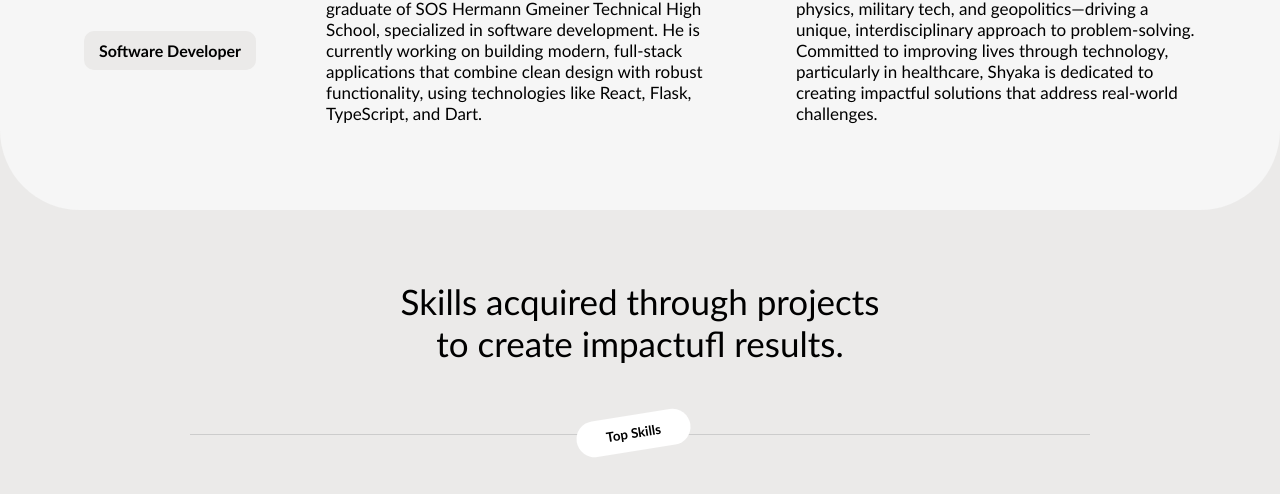
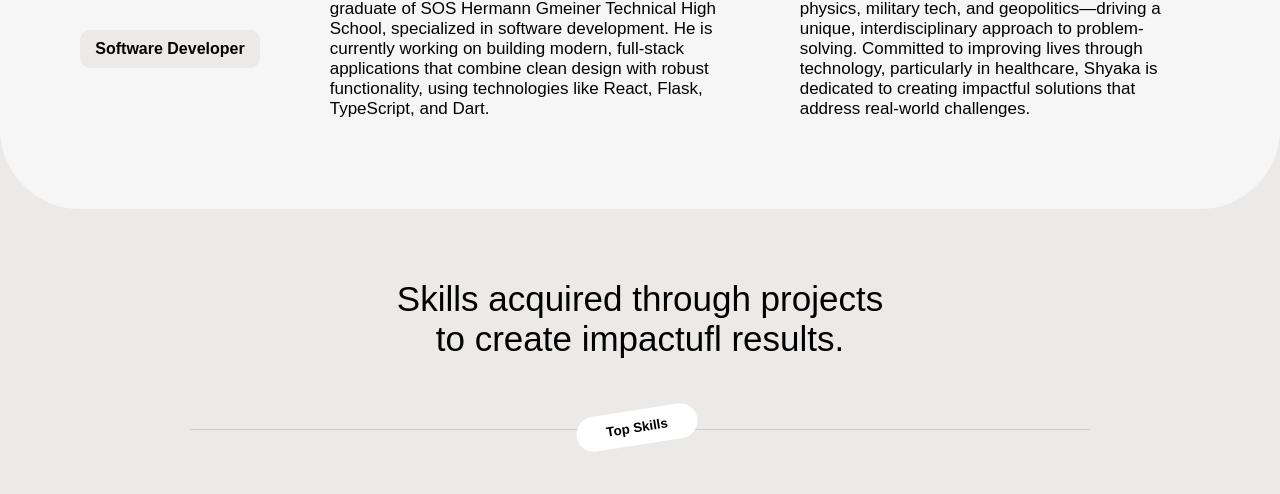
Before and after one commit to lar1ck/B-project, a plain HTML site: page index.html in a window 1280 px wide. Shown: the part 735-1229 px from the top of the page. Drawn offline with Linux system fonts and the light colour scheme.

Commit message:
Correcting font style
Signed-off-by: Carrick <128856792+lar1ck@users.noreply.github.com>

```diff
--- a/style.css
+++ b/style.css
@@ -1,7 +1,7 @@
 *{
     margin: 0;
     padding: 0;
-    font-family: 'Gill Sans', 'Gill Sans MT', Calibri, 'Trebuchet MS', sans-serif;
+    font-family: sans-serif;
 }
 
 .nav-bar{
```
